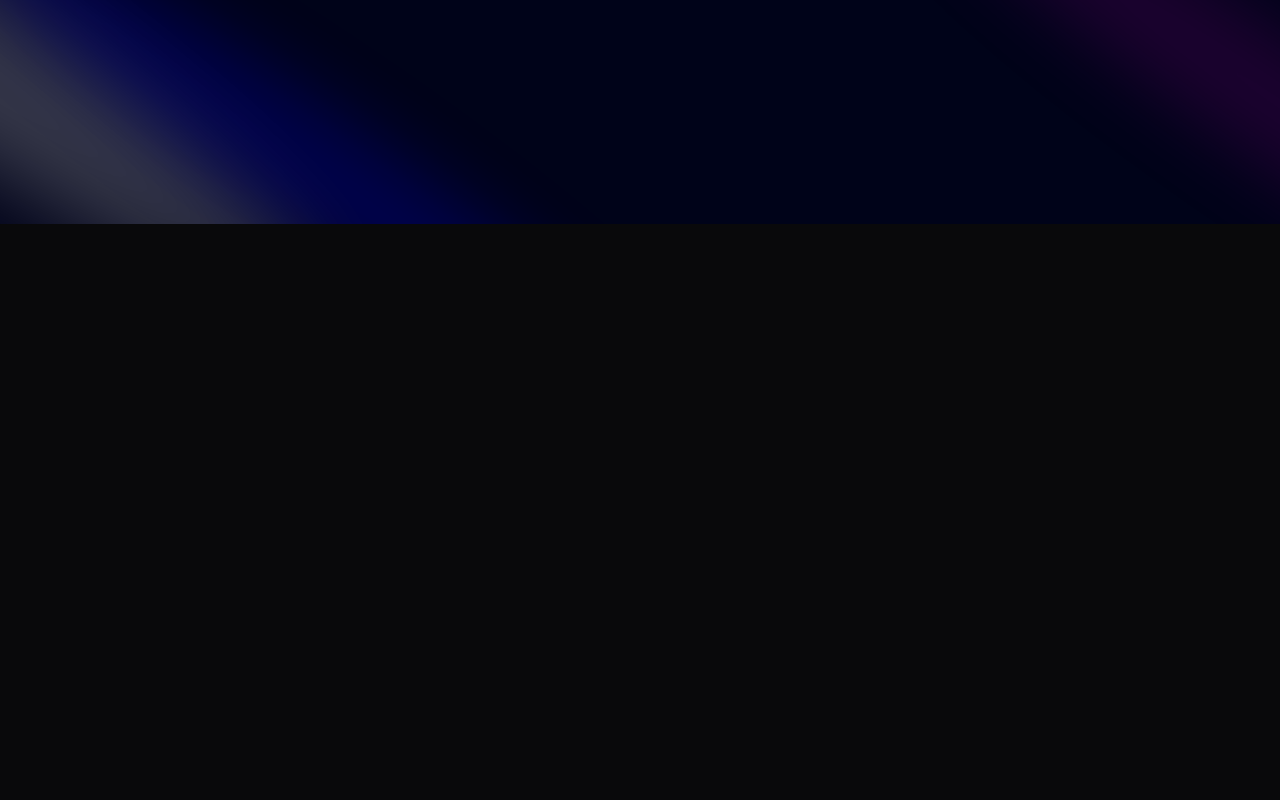
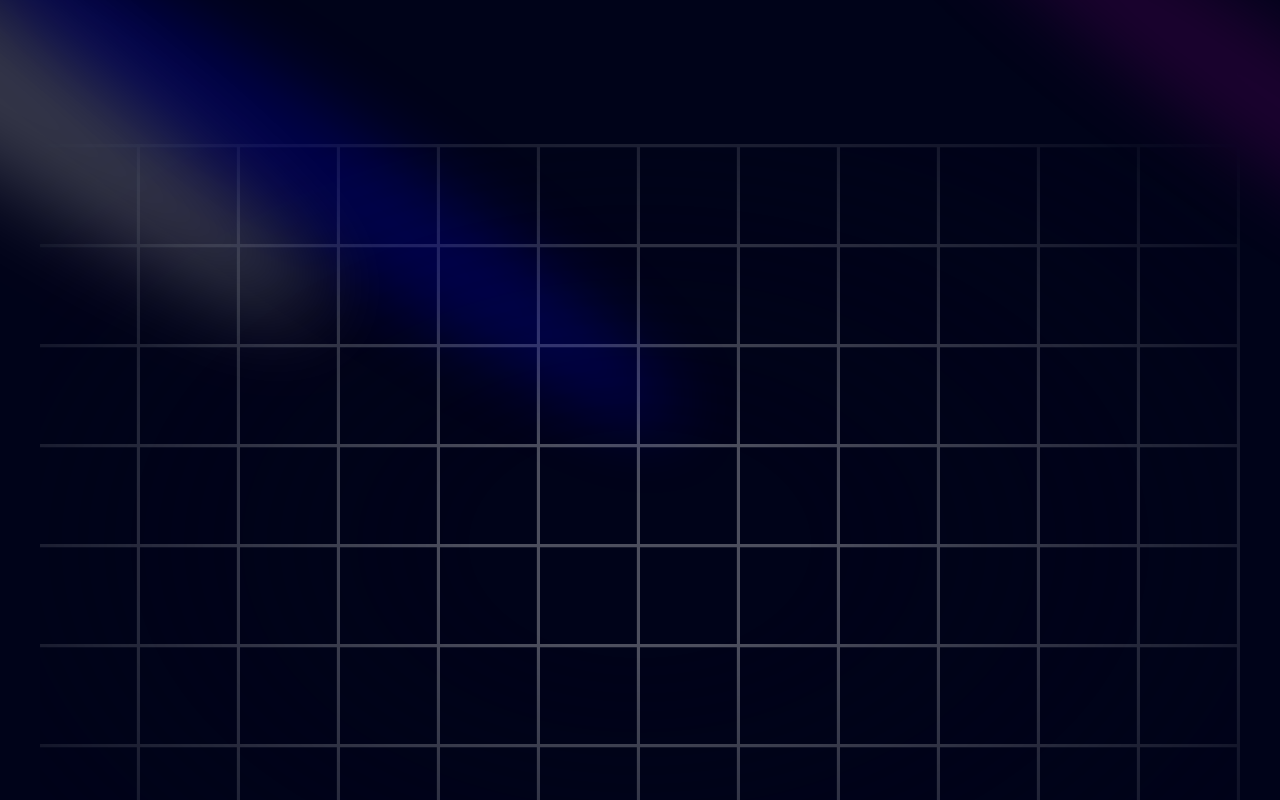
Before and after one commit to Manahil2026/myportfolio, a Next.js app: page / in a window 1280 px wide. Shown: the top 800 px of the page. Built offline with nearby package versions, Linux system fonts and the light colour scheme.

Commit message:
add grid

```diff
--- a/components/Hero.tsx
+++ b/components/Hero.tsx
@@ -8,6 +8,11 @@
             <Spotlight className='top-10 left-full h-[80vh] w-[50vw]' fill='purple'/>
             <Spotlight className='top-28 left-80 h-[80vh] w-[50vw]' fill='blue'/>
         </div>
+        <div className="h-screen w-full dark:bg-black-100 bg-white  dark:bg-grid-white/[0.3] bg-grid-black/[0.2] relative flex items-center justify-center">
+            {/* Radial gradient for the container to give a faded look */}
+            <div className="absolute pointer-events-none inset-0 flex items-center justify-center dark:bg-black-100 bg-white [mask-image:radial-gradient(ellipse_at_center,transparent_20%,black)]" />
+
+        </div>
     </div>
   )
 }
```
